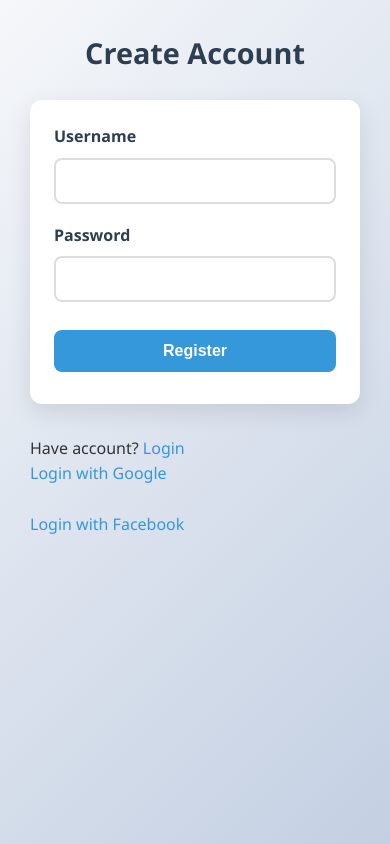
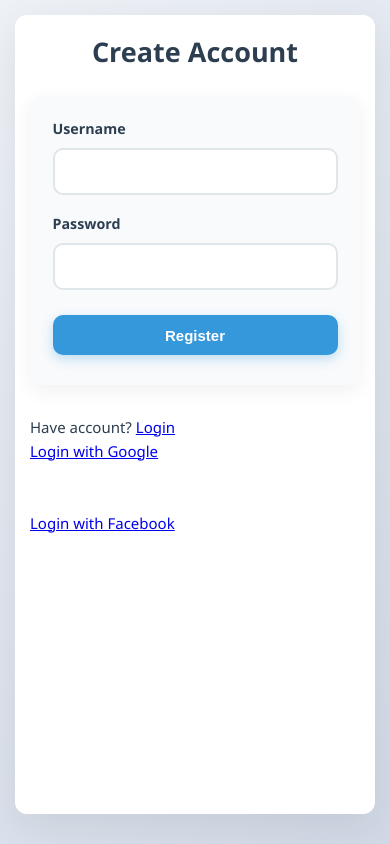
Before and after one commit to S1318885/comp3810sef-group4, a Node server app: page /register in a window 390 px wide. Run offline with Node 20, Linux system fonts and the light colour scheme; some libraries are stand-ins or nearby versions.

Commit message:
Update style.css

```diff
--- a/public/style.css
+++ b/public/style.css
@@ -3,169 +3,197 @@
 *::after {
   box-sizing: border-box;
   margin: 0;
-  padding: 0
+  padding: 0;
 }
 
 html {
   font-size: 16px;
-  scroll-behavior: smooth
+  scroll-behavior: smooth;
 }
 
 body {
   font-family: 'Segoe UI', Tahoma, Geneva, Verdana, sans-serif;
-  background: linear-gradient(135deg, #f5f7fa 0%, #c3cfe2 100%);
-  color: #333;
+  background: linear-gradient(135deg, #eef2f7 0%, #d1d9e6 100%);
+  color: #2c3e50;
   line-height: 1.6;
   min-height: 100vh;
-  padding: 20px
+  padding: 1rem;
 }
 
 .container {
-  max-width: 900px;
+  max-width: 1200px;
   margin: 0 auto;
-  padding: 20px
+  padding: 1.5rem;
+  background: #ffffff;
+  border-radius: 16px;
+  box-shadow: 0 12px 40px rgba(0, 0, 0, 0.08);
+  min-height: calc(100vh - 3rem);
+  display: flex;
+  flex-direction: column;
 }
 
 h1 {
   font-size: 2.2rem;
+  font-weight: 700;
   color: #2c3e50;
   text-align: center;
   margin-bottom: 1.5rem;
-  font-weight: 600
+  display: flex;
+  align-items: center;
+  justify-content: center;
+  gap: 0.75rem;
 }
 
 h1 a {
-  font-size: .9rem;
+  font-size: 0.95rem;
   color: #e74c3c;
   text-decoration: none;
-  margin-left: 15px
+  font-weight: 600;
+  padding: 0.4rem 0.8rem;
+  border-radius: 8px;
+  transition: all 0.2s;
 }
 
 h1 a:hover {
-  text-decoration: underline
+  background: #e74c3c;
+  color: white;
 }
 
 h2 {
   font-size: 1.6rem;
   color: #34495e;
-  margin: 1.8rem 0 1rem;
-  padding-bottom: .5rem;
-  border-bottom: 2px solid #3498db;
-  display: inline-block
+  margin: 2rem 0 1rem;
+  padding-bottom: 0.5rem;
+  border-bottom: 3px solid #3498db;
+  display: inline-block;
+  font-weight: 600;
 }
 
 form {
-  background: #fff;
+  background: #f8fafc;
   padding: 2rem;
   border-radius: 12px;
-  box-shadow: 0 8px 25px rgba(0, 0, 0, .1);
+  box-shadow: 0 6px 20px rgba(0, 0, 0, 0.06);
   margin-bottom: 2rem;
-  transition: transform .2s
+  transition: transform 0.2s ease, box-shadow 0.2s ease;
 }
 
 form:hover {
-  transform: translateY(-3px)
+  transform: translateY(-4px);
+  box-shadow: 0 12px 30px rgba(0, 0, 0, 0.1);
 }
 
 form div {
-  margin-bottom: 1.2rem
+  margin-bottom: 1.2rem;
 }
 
 label {
   display: block;
   font-weight: 600;
-  margin-bottom: .5rem;
-  color: #2c3e50
+  margin-bottom: 0.5rem;
+  color: #2c3e50;
+  font-size: 0.95rem;
 }
 
-input[type=text],
-input[type=password],
-input[type=checkbox],
+input[type="text"],
+input[type="password"],
+input[type="email"],
+textarea,
 select {
   width: 100%;
-  padding: .75rem 1rem;
-  border: 2px solid #ddd;
-  border-radius: 8px;
+  padding: 0.85rem 1rem;
+  border: 2px solid #dfe6e9;
+  border-radius: 10px;
   font-size: 1rem;
-  transition: all .3s
+  transition: all 0.3s ease;
+  background: #fff;
 }
 
-input[type=text]:focus,
-input[type=password]:focus,
+input[type="text"]:focus,
+input[type="password"]:focus,
+input[type="email"]:focus,
+textarea:focus,
 select:focus {
   outline: none;
   border-color: #3498db;
-  box-shadow: 0 0 0 3px rgba(52, 152, 219, .2)
+  box-shadow: 0 0 0 4px rgba(52, 152, 219, 0.2);
+  background: #f8fdff;
 }
 
-input[type=checkbox] {
+textarea {
+  min-height: 100px;
+  resize: vertical;
+  font-family: inherit;
+}
+
+input[type="checkbox"] {
   width: auto;
-  transform: scale(1.2);
-  margin-right: 10px
+  transform: scale(1.3);
+  margin-right: 10px;
+  accent-color: #3498db;
 }
 
 button,
-input[type=submit],
+input[type="submit"],
 a.btn {
   background: #3498db;
-  color: #fff;
+  color: white;
   border: none;
-  padding: .75rem 1.5rem;
+  padding: 0.75rem 1.6rem;
   font-size: 1rem;
   font-weight: 600;
-  border-radius: 8px;
+  border-radius: 10px;
   cursor: pointer;
-  transition: all .3s;
+  transition: all 0.3s ease;
   text-decoration: none;
-  display: inline-block;
-  margin: .3rem
+  display: inline-flex;
+  align-items: center;
+  justify-content: center;
+  gap: 0.5rem;
+  box-shadow: 0 4px 12px rgba(52, 152, 219, 0.3);
 }
 
 button:hover,
-input[type=submit]:hover,
+input[type="submit"]:hover,
 a.btn:hover {
   background: #2980b9;
   transform: translateY(-2px);
-  box-shadow: 0 4px 12px rgba(52, 152, 219, .3)
+  box-shadow: 0 8px 20px rgba(52, 152, 219, 0.4);
 }
 
-.btn-edit {
-  background: #27ae60
+.btn-edit { background: #27ae60; box-shadow: 0 4px 12px rgba(39, 174, 96, 0.3); }
+.btn-edit:hover { background: #219a52; }
+
+.btn-complete { background: #f39c12; box-shadow: 0 4px 12px rgba(243, 156, 18, 0.3); }
+.btn-complete:hover { background: #e67e22; }
+
+.btn-delete { background: #e74c3c; box-shadow: 0 4px 12px rgba(231, 76, 60, 0.3); }
+.btn-delete:hover { background: #c0392b; }
+
+.btn-small {
+  padding: 0.45rem 0.9rem;
+  font-size: 0.85rem;
+  border-radius: 8px;
 }
 
-.btn-edit:hover {
-  background: #219a52
+.search-form {
+  display: flex;
+  gap: 0.75rem;
+  margin-bottom: 1.5rem;
+  flex-wrap: wrap;
+  background: #f1f5f9;
+  padding: 1rem;
+  border-radius: 12px;
+  align-items: center;
 }
 
-.btn-complete {
-  background: #f39c12
+.search-form input[type="text"] {
+  flex: 1;
+  min-width: 200px;
 }
 
-.btn-complete:hover {
-  background: #e67e22
-}
-
-.btn-delete {
-  background: #e74c3c
-}
-
-.btn-delete:hover {
-  background: #c0392b
-}
-
-.btn-small {
-  padding: .4rem .8rem;
-  font-size: .85rem
-}
-
-a {
-  color: #3498db;
-  text-decoration: none;
-  font-weight: 500
-}
-
-a:hover {
-  text-decoration: underline
+.search-form select {
+  min-width: 140px;
 }
 
 table {
@@ -175,45 +203,59 @@ table {
   background: #fff;
   border-radius: 12px;
   overflow: hidden;
-  box-shadow: 0 8px 25px rgba(0, 0, 0, .1)
+  box-shadow: 0 8px 25px rgba(0, 0, 0, 0.08);
+  font-size: 0.95rem;
 }
 
 th {
   background: #3498db;
-  color: #fff;
-  padding: 1rem;
+  color: white;
+  padding: 1.1rem 1rem;
   text-align: left;
   font-weight: 600;
   text-transform: uppercase;
-  font-size: .9rem;
-  letter-spacing: .5px
+  font-size: 0.8rem;
+  letter-spacing: 0.8px;
 }
 
 td {
   padding: 1rem;
-  border-bottom: 1px solid #eee
+  border-bottom: 1px solid #eee;
+  vertical-align: middle;
 }
 
 tr:hover {
-  background: #f8f9fa
+  background: #f8f9fa;
+  transition: background 0.2s;
 }
 
 tr:last-child td {
-  border-bottom: none
+  border-bottom: none;
 }
 
-.search-form {
-  display: flex;
-  gap: 10px;
-  margin-bottom: 1.5rem;
-  flex-wrap: wrap
+.text-success { color: #27ae60; font-weight: 600; }
+.text-danger { color: #e74c3c; font-weight: 600; }
+
+td form {
+  display: inline;
+  margin: 0;
 }
 
-.search-form input[type=text] {
-  flex: 1
+td form button {
+  margin: 0 0.25rem;
 }
 
-@media (max-width:768px) {
+@media (max-width: 992px) {
+  .container {
+    padding: 1.2rem;
+  }
+  h1 { font-size: 2rem; }
+  .search-form { flex-direction: column; }
+  .search-form input, .search-form select { min-width: auto; }
+}
+
+@media (max-width: 768px) {
+  html { font-size: 15px; }
 
   table,
   thead,
@@ -221,27 +263,31 @@ tr:last-child td {
   th,
   td,
   tr {
-    display: block
+    display: block;
   }
 
   thead tr {
     position: absolute;
     top: -9999px;
-    left: -9999px
+    left: -9999px;
   }
 
   tr {
     border: 1px solid #ddd;
-    border-radius: 8px;
+    border-radius: 12px;
     margin-bottom: 1rem;
-    padding: 1rem
+    padding: 1rem;
+    background: #fff;
+    box-shadow: 0 4px 12px rgba(0, 0, 0, 0.06);
   }
 
   td {
     border: none;
     position: relative;
     padding-left: 50%;
-    text-align: right
+    text-align: right;
+    padding-top: 0.75rem;
+    padding-bottom: 0.75rem;
   }
 
   td::before {
@@ -251,49 +297,124 @@ tr:last-child td {
     width: 45%;
     font-weight: 600;
     text-align: left;
-    color: #2c3e50
+    color: #2c3e50;
+    text-transform: uppercase;
+    font-size: 0.8rem;
+    letter-spacing: 0.5px;
+  }
+
+  td form {
+    display: block;
+    margin-top: 0.5rem;
+  }
+
+  td form button {
+    width: 100%;
+    margin: 0.25rem 0;
   }
 }
 
-.text-center {
-  text-align: center
+@media (max-width: 576px) {
+  .container {
+    padding: 1rem;
+    border-radius: 12px;
   }
 
-.text-success {
-  color: #27ae60
+  h1 {
+    font-size: 1.8rem;
+    flex-direction: column;
+    gap: 0.5rem;
   }
 
-.text-danger {
-  color: #e74c3c
+  form {
+    padding: 1.5rem;
   }
+
+  button,
+  input[type="submit"] {
+    width: 100%;
+    margin: 0.5rem 0;
+  }
+
+  .search-form {
+    padding: 0.75rem;
+  }
+}
+
+.text-center { text-align: center; }
+.mt-1 { margin-top: 1rem; }
+.mb-2 { margin-bottom: 2rem; }
+.d-flex { display: flex; }
+.gap-1 { gap: 1rem; }
+.align-center { align-items: center; }
 
 footer {
   text-align: center;
-  margin-top: 3rem;
-  color: #7f8c8d;
-  font-size: .9rem
+  margin-top: auto;
+  padding-top: 2rem;
+  color: #95a5a6;
+  font-size: 0.9rem;
+  font-weight: 500;
 }
 
-@media (max-width:576px) {
-  .container {
-    padding: 10px
+.auth-container {
+  max-width: 480px;
+  margin: 3rem auto;
+  padding: 2.5rem;
+  background: white;
+  border-radius: 16px;
+  box-shadow: 0 15px 40px rgba(0, 0, 0, 0.1);
+  text-align: center;
 }
 
-  h1 {
-    font-size: 1.8rem
+.auth-container h1 {
+  margin-bottom: 2rem;
+  font-size: 2.1rem;
 }
 
-  form {
-    padding: 1.5rem
+.auth-links {
+  margin-top: 1.5rem;
+  font-size: 0.95rem;
 }
 
-  button,
-  input[type=submit] {
-    width: 100%;
-    margin: .5rem 0
+.auth-links a {
+  color: #3498db;
+  text-decoration: none;
+  font-weight: 600;
 }
 
-  .search-form {
-    flex-direction: column
+.auth-links a:hover {
+  text-decoration: underline;
 }
+
+.oauth-btn {
+  display: inline-flex;
+  align-items: center;
+  gap: 0.5rem;
+  padding: 0.75rem 1.2rem;
+  margin: 0.5rem;
+  border-radius: 10px;
+  font-weight: 600;
+  text-decoration: none;
+  transition: all 0.3s;
 }
+
+.google-btn {
+  background: #fff;
+  color: #333;
+  border: 2px solid #ddd;
+}
+
+.google-btn:hover {
+  background: #f8f9fa;
+  border-color: #ccc;
+}
+
+.facebook-btn {
+  background: #1877f2;
+  color: white;
+}
+
+.facebook-btn:hover {
+  background: #166fe5;
+}
```
Lines whose indentation alone changed are shown as unchanged.
